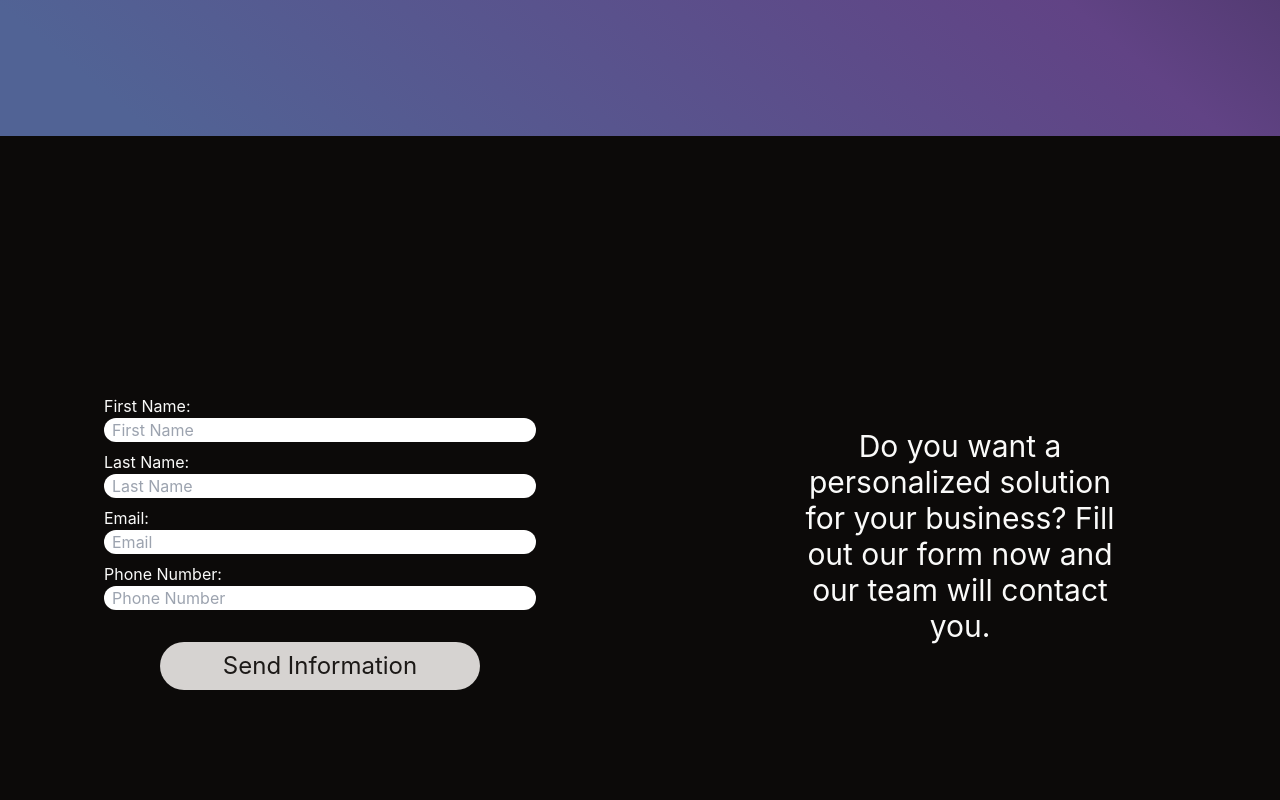
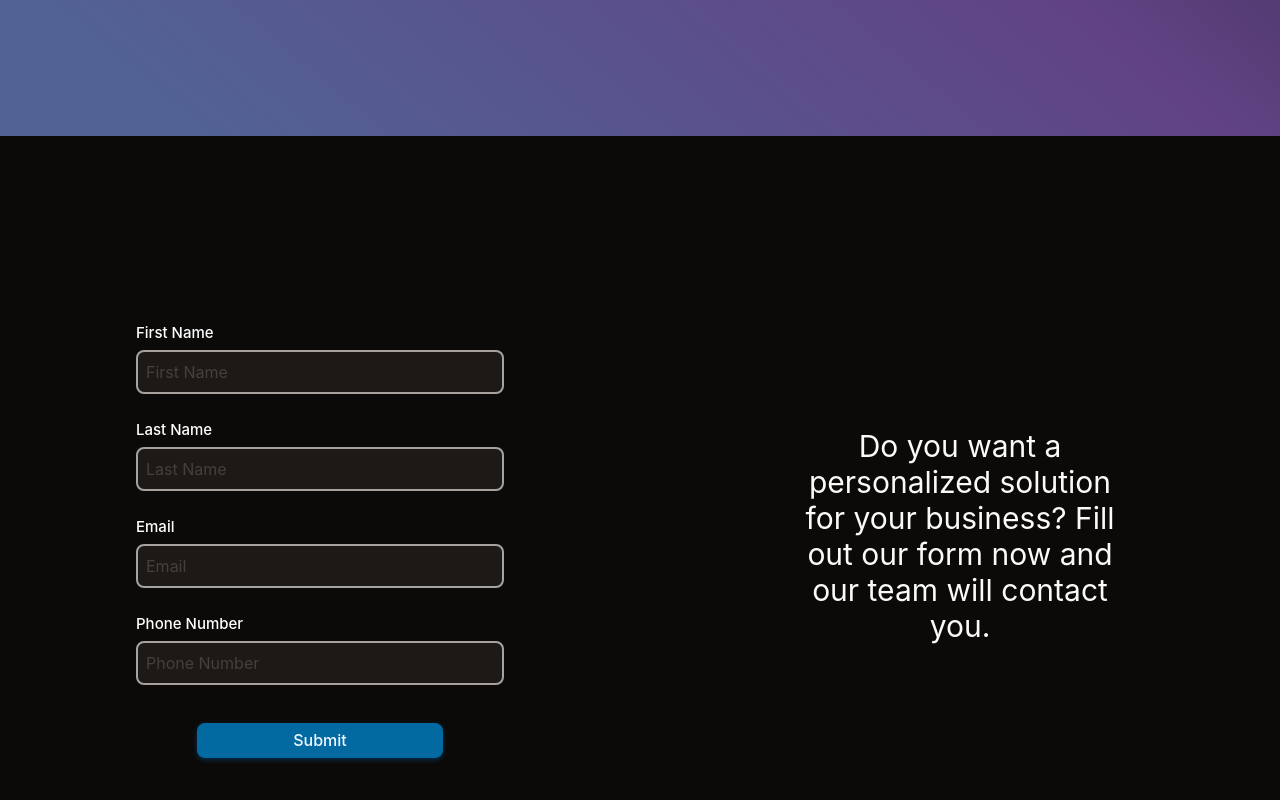
Before and after one commit to pedro-cal/shifting-front, a Next.js app: page / in a window 1280 px wide. Shown: the part 664-1464 px from the top of the page. Built offline with nearby package versions, Linux system fonts and the light colour scheme.

Commit message:
Feat: Contact form body created with Radix

```diff
--- /dev/null
+++ b/components/Form/ContactForm.tsx
@@ -0,0 +1,125 @@
+import * as Form from '@radix-ui/react-form'
+import { useState } from "react"
+import InputField from "./InputField"
+
+export default function ContactForm() {
+  const contacts = [
+    {
+      firstName: "",
+      lastName: "",
+      email: "",
+      phoneNumber: "",
+    },
+  ]
+
+  const [contactList, setContactList] = useState([...contacts]);
+  const [firstName, setFirstName] = useState("");
+  const [lastName, setLastName] = useState("");
+  const [email, setEmail] = useState("");
+  const [phoneNumber, setPhoneNumber] = useState("");
+
+  function handleSubmit() {
+    const addNewContact = {
+      firstName: firstName,
+      lastName: lastName,
+      email: email,
+      phoneNumber: phoneNumber,
+    }
+    const contactListUpdated = [...contactList, addNewContact]
+    setContactList(contactListUpdated)
+    setFirstName("");
+    setLastName("");
+    setEmail("");
+    setPhoneNumber("");
+  }
+  console.log("ContactList: ")
+  console.log(contactList)
+
+  return (
+    <>
+      <section className="flex h-screen flex-col content-center items-center bg-stone-950 md:flex-row-reverse">
+        <div className="my-8 flex items-center justify-center md:w-1/2">
+          <p className="flex w-3/4 text-center text-xl text-stone-50 md:w-1/2 md:text-2xl lg:text-3xl">
+            Do you want a personalized solution for your business? Fill out our form now and our team will contact you.
+          </p>
+        </div>
+        <div className="flex flex-col content-center items-center md:w-1/2">
+          <Form.Root className="w-full lg:w-[70%] bg-transparent md:p-10 rounded-lg">
+            <Form.Field className="grid mb-[10px]" name="fname">
+              <div className="flex items-baseline justify-between">
+                <Form.Label className="text-[15px] font-medium leading-[35px] text-white">
+                  First Name
+                </Form.Label>
+              </div>
+              <InputField
+                type = "text"
+                name = "fname"
+                placeHolder="First Name"
+                value={firstName}
+                onChange={(event: React.ChangeEvent<HTMLInputElement>) => setFirstName(event.target.value)}
+              />
+            </Form.Field>
+            <Form.Field className="grid mb-[10px]" name="lname">
+              <div className="flex items-baseline justify-between">
+                <Form.Label className="text-[15px] font-medium leading-[35px] text-white">
+                  Last Name
+                </Form.Label>
+              </div>
+              <InputField
+                type = "text"
+                name = "lname"
+                placeHolder="Last Name"
+                value={lastName}
+                onChange={(event: React.ChangeEvent<HTMLInputElement>) => setLastName(event.target.value)}
+              />
+            </Form.Field>
+            <Form.Field className="grid mb-[10px]" name="email">
+              <div className="flex items-baseline justify-between">
+                <Form.Label className="text-[15px] font-medium leading-[35px] text-white">
+                  Email
+                </Form.Label>
+                <Form.Message className="text-[13px] text-white opacity-[0.8]" match="typeMismatch">
+                  Please provide a valid Email
+                </Form.Message>
+              </div>
+              <InputField
+                type = "text"
+                name = "email"
+                placeHolder="Email"
+                value={email}
+                onChange={(event: React.ChangeEvent<HTMLInputElement>) => setEmail(event.target.value)}
+              />
+            </Form.Field>
+            <Form.Field className="grid mb-[10px]" name="phoneNumber">
+              <div className="flex items-baseline justify-between">
+                <Form.Label className="text-[15px] font-medium leading-[35px] text-white">
+                  Phone Number
+                </Form.Label>
+              </div>
+              <InputField
+                type = "text"
+                name = "phoneNumber"
+                placeHolder="Phone Number"
+                value={phoneNumber}
+                onChange={(event: React.ChangeEvent<HTMLInputElement>) => setPhoneNumber(event.target.value)}
+              />
+              <Form.Message className="text-[13px] text-center md:text-right text-white opacity-[0.8]" match="valueMissing">
+                Please enter your Phone Number
+              </Form.Message>
+              <Form.Message className="text-[13px] text-center md:text-right text-white opacity-[0.8]" match="typeMismatch">
+                Please provide a valid Phone Number
+              </Form.Message>
+            </Form.Field>
+            <Form.Submit asChild>
+                <div className='w-full flex items-center justify-center'>
+                  <button onClick={handleSubmit} className="box-border w-full lg:w-2/3 bg-sky-700 text-sky-50 shadow-sky-950 hover:bg-sky-600 hover:text-black flex h-[35px] items-center justify-center rounded-lg px-[15px] font-medium leading-none shadow-[0_2px_5px] focus:shadow-[0_0_0_2px] focus:outline-none mt-[20px]">
+                    Submit
+                  </button>
+                </div>
+            </Form.Submit>
+          </Form.Root>
+        </div>
+      </section>
+    </>
+  )
+}
--- a/components/Form/Form.tsx
+++ /dev/null
@@ -1,101 +0,0 @@
-import { useState } from "react"
-
-export default function Form() {
-  const contacts = [
-    {
-      firstName: "",
-      lastName: "",
-      email: "",
-      phoneNumber: "",
-    },
-  ]
-
-  const [contactList, setContactList] = useState([...contacts])
-  const [firstName, setFirstName] = useState("")
-  const [lastName, setLastName] = useState("")
-  const [email, setEmail] = useState("")
-  const [phoneNumber, setPhoneNumber] = useState("")
-
-  function handleSubmit() {
-    const addNewContact = {
-      firstName: firstName,
-      lastName: lastName,
-      email: email,
-      phoneNumber: phoneNumber,
-    }
-    const contactListUpdated = [...contactList, addNewContact]
-    console.log(contactListUpdated)
-    setContactList(contactListUpdated)
-  }
-  console.log(contactList)
-
-  return (
-    <>
-      <section className="flex h-screen flex-col content-center items-center bg-stone-950 md:flex-row-reverse">
-        <div className="my-8 flex items-center justify-center md:w-1/2">
-          <p className="flex w-3/4 text-center text-xl text-stone-50 md:w-1/2 md:text-2xl lg:text-3xl">
-            Do you want a personalized solution for your business? Fill out our form now and our team will contact you.
-          </p>
-        </div>
-        <div className="flex flex-col content-center items-center md:w-1/2">
-          <fieldset className="flex flex-col px-6 pb-4 pt-3 text-stone-50 md:w-3/4 2xl:w-1/2">
-            <label>
-              First Name:
-              <input
-                autoComplete="off"
-                type="text"
-                name="fname"
-                placeholder="First Name"
-                value={firstName}
-                onChange={(event) => setFirstName(event.target.value)}
-                className="mb-2 flex w-full rounded-full px-2 text-stone-900"
-              />
-            </label>
-            <label>
-              Last Name:
-              <input
-                autoComplete="off"
-                type="text"
-                name="lname"
-                placeholder="Last Name"
-                value={lastName}
-                onChange={(event) => setLastName(event.target.value)}
-                className="mb-2 flex w-full rounded-full px-2 text-stone-900"
-              />
-            </label>
-            <label>
-              Email:
-              <input
-                autoComplete="off"
-                type="text"
-                name="email"
-                placeholder="Email"
-                value={email}
-                onChange={(event) => setEmail(event.target.value)}
-                className="mb-2 flex w-full rounded-full px-2 text-stone-900"
-              />
-            </label>
-            <label>
-              Phone Number:
-              <input
-                autoComplete="off"
-                type="text"
-                name="phoneNumber"
-                placeholder="Phone Number"
-                value={phoneNumber}
-                onChange={(event) => setPhoneNumber(event.target.value)}
-                className="mb-2 flex w-full rounded-full px-2 text-stone-900"
-              />
-            </label>
-          </fieldset>
-          <button
-            onClick={handleSubmit}
-            className="mt-2 flex h-2 items-center justify-center rounded-full bg-stone-300 p-4 text-stone-900 hover:bg-stone-500 hover:text-stone-50 lg:h-4 lg:w-1/2 lg:p-6 lg:text-2xl 2xl:h-10 2xl:text-4xl"
-          >
-            Send Information
-          </button>
-        </div>
-      </section>
-    </>
-  )
-}
--- /dev/null
+++ b/components/Form/InputField.tsx
@@ -0,0 +1,32 @@
+import * as Form from '@radix-ui/react-form'
+
+interface ContactData {
+    type: string;
+    name: string;
+    placeHolder: string;
+    value: string;
+    onChange: (event: React.ChangeEvent<HTMLInputElement>) => void;
+}
+
+function InputField(props: ContactData) {
+
+    const {type, name, placeHolder, value, onChange} = props;
+
+    return(
+
+        <Form.Control asChild>
+            <input
+                className="mb-2 p-2 flex w-full rounded-lg bg-stone-900 placeholder:text-base placeholder:text-stone-700 text-stone-50 border-solid border-2 border-stone-400 focus:ring-2 focus:ring-stone-500"
+                required
+                autoComplete="off"
+                type={type}
+                name={name}
+                placeholder={placeHolder}
+                value={value}
+                onChange={onChange}
+            />
+        </Form.Control>
+    )
+}
+
+export default InputField
--- a/pages/index.tsx
+++ b/pages/index.tsx
@@ -1,7 +1,7 @@
 import Head from "next/head"
 import Image from "next/image"
 import { useEffect, useRef } from "react"
-import Form from "components/Form/Form"
+import ContactForm from "components/Form/ContactForm"
 import Header from "components/Header/Header"
 import SectionOne from "components/SectionOne/SectionOne"
 
@@ -72,7 +72,7 @@ export default function Home() {
         </div>
       </section> */}
       <section>
-        <Form />
+        <ContactForm />
       </section>
     </>
   )
```
Also changed, not shown: 2 other files (tests, documents, lock files or other folders).
